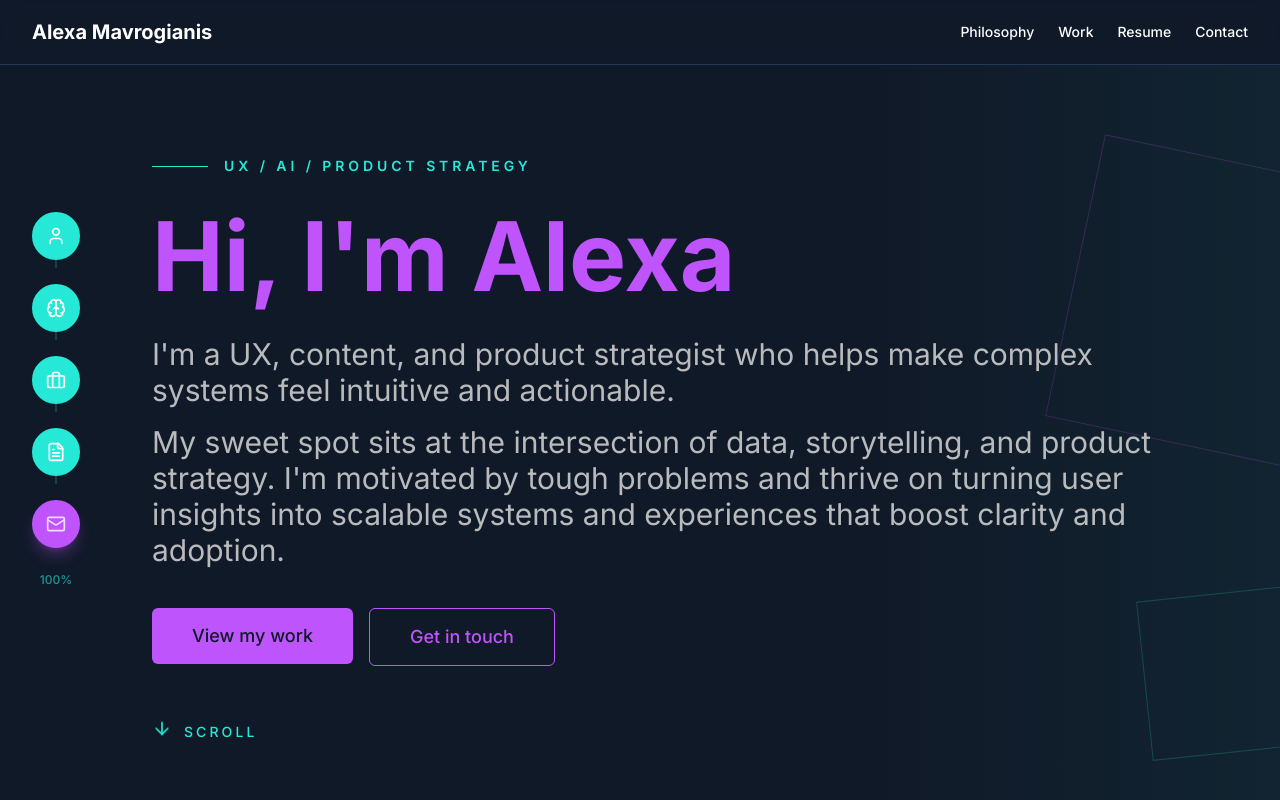
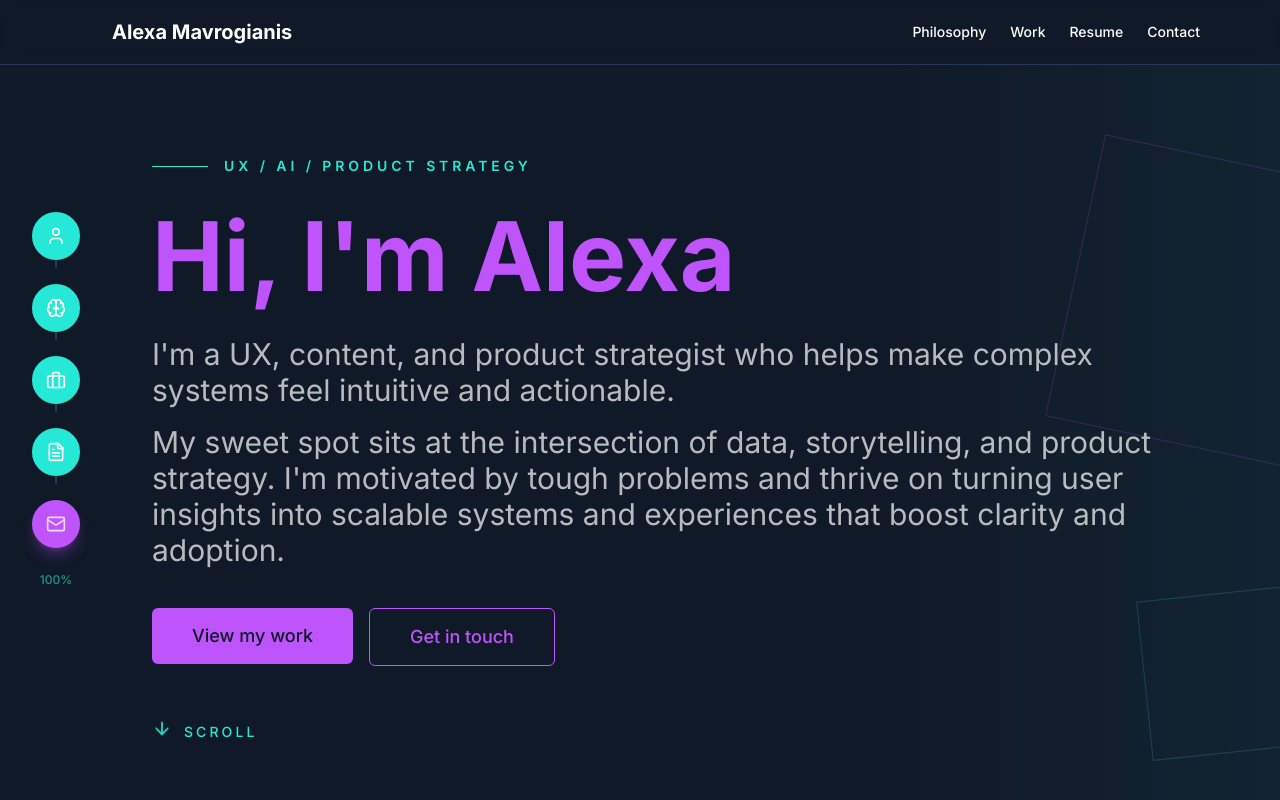
Before and after one commit to alexaalyse/portfolio-site, a Next.js app: page / in a window 1280 px wide. Shown: the top 800 px of the page. Built offline with nearby package versions, Linux system fonts and the light colour scheme.

Commit message:
Fix custom domain routing

```diff
--- a/next.config.js
+++ b/next.config.js
@@ -5,8 +5,6 @@ const nextConfig = {
   images: {
     unoptimized: true
   },
-  basePath: '/portfolio-site',
-  assetPrefix: '/portfolio-site',
 }
 
 module.exports = nextConfig
--- a/src/components/Navigation.tsx
+++ b/src/components/Navigation.tsx
@@ -17,7 +17,7 @@ const Navigation = () => {
 
   return (
     <nav className="w-full border-b bg-background/95 backdrop-blur supports-[backdrop-filter]:bg-background/60">
-      <div className="container flex h-16 items-center justify-between pl-8">
+      <div className="flex h-16 w-full max-w-[1440px] items-center justify-between px-6 md:px-10 lg:pl-28 lg:pr-20">
         <div className="flex items-center space-x-2">
           <h1 className="text-xl font-bold">Alexa Mavrogianis</h1>
         </div>
@@ -49,7 +49,7 @@ const Navigation = () => {
       {/* Mobile Navigation Menu */}
       {isMenuOpen && (
         <div className="md:hidden">
-          <div className="container py-4 space-y-2">
+          <div className="w-full px-6 py-4 space-y-2 md:px-10">
             {navItems.map((item) => (
               <a
                 key={item.name}
```
Also changed, not shown: 1 other file (tests, documents, lock files or other folders).
